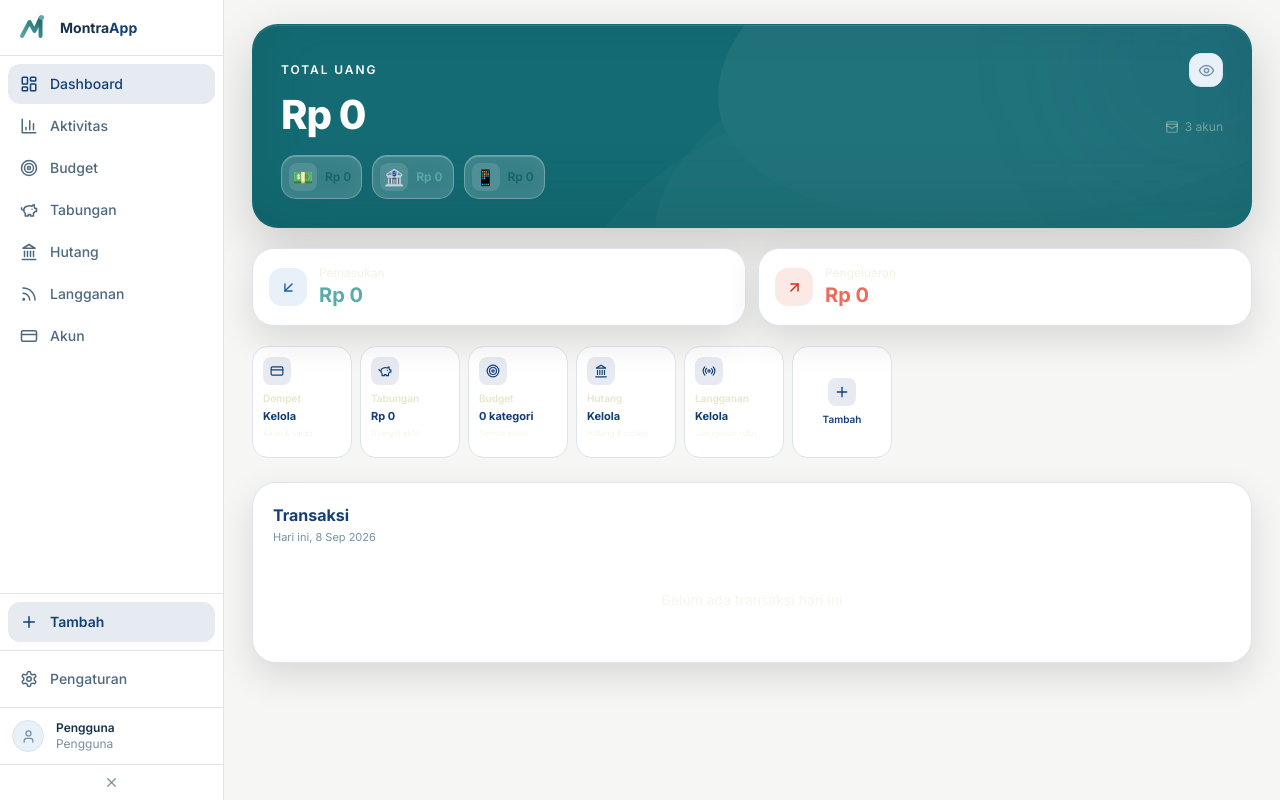
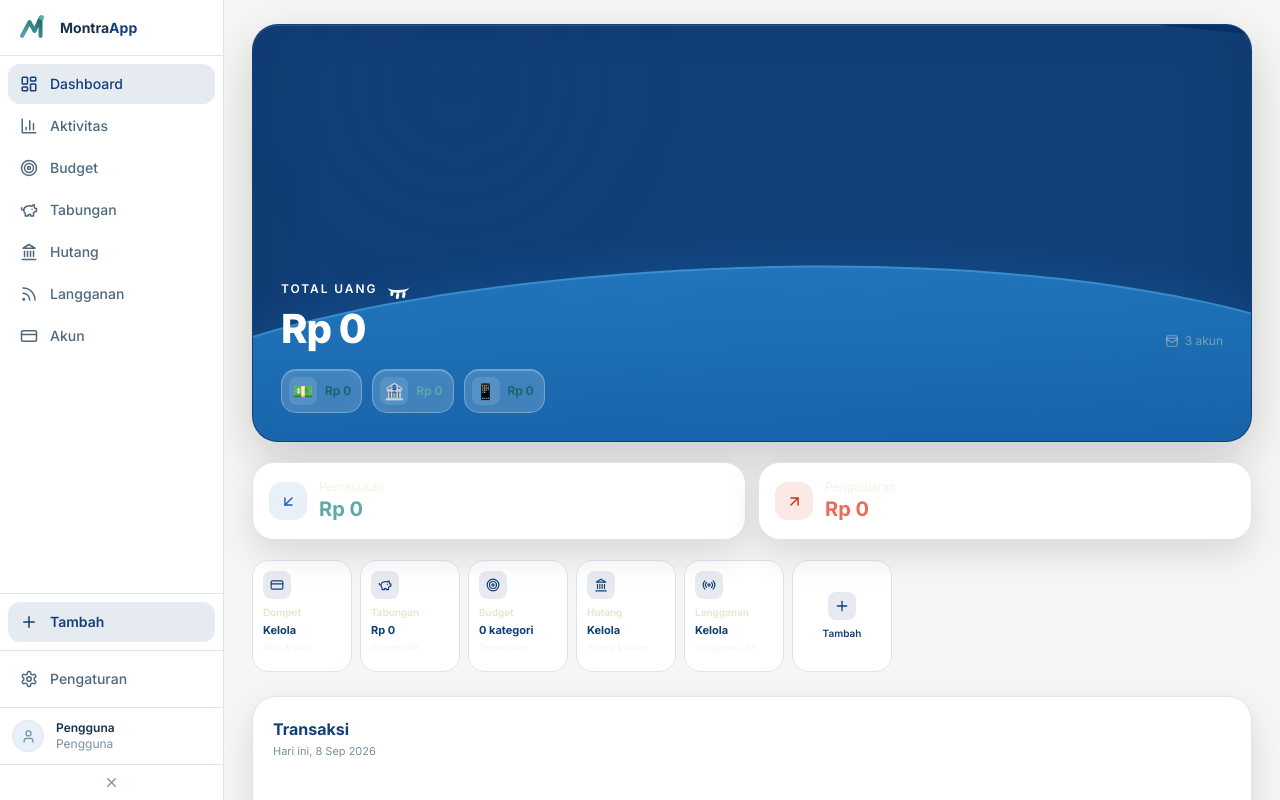
Before and after one commit to hazelinos/Tester, a React (Vite) app: page / in a window 1280 px wide. Built offline with nearby package versions, Linux system fonts and the light colour scheme.

Commit message:
style: add blue liquid waves to total balance card

```diff
--- a/src/index.css
+++ b/src/index.css
@@ -98,10 +98,24 @@ div.bg-card.border.border-border.rounded-2xl.p-2\\.5.space-y-2:has(.snap-x) > di
 /* Keep the Category filter visibly active while its picker is open. */
 div.flex.gap-1\\.5.overflow-x-auto.scrollbar-none.pb-0\\.5:has(+ div.bg-card.border.border-border.rounded-2xl.p-2\\.5.space-y-2) > button:nth-child(4) { background:#123F78; color:#FFFFFF; border-color:#123F78; }
 
-/* Total balance: white type and liquid-glass account chips on the teal card. */
+/* Total balance: white type and liquid-glass account chips on the blue card. */
+.dashboard-balance { background:#123F78; border-color:rgba(18,63,120,.42); box-shadow:inset 0 1px 0 rgba(255,255,255,.13),inset 0 -30px 70px rgba(5,30,72,.20),0 18px 50px rgba(0,0,0,.18); }
+.dashboard-balance > * { position:relative; z-index:2; }
+.dashboard-balance::before,
+.dashboard-balance::after { content:""; position:absolute; pointer-events:none; z-index:1; }
+.dashboard-balance::before { left:-14%; bottom:-32%; width:132%; height:74%; border-radius:48% 52% 0 0 / 46% 62% 0 0; background:linear-gradient(180deg,rgba(37,132,205,.78),rgba(18,91,164,.92)); transform:rotate(-2deg); box-shadow:inset 0 2px 0 rgba(107,205,255,.30),0 -12px 34px rgba(25,132,214,.14); }
+.dashboard-balance::after { left:25%; bottom:-43%; width:118%; height:76%; border-radius:52% 48% 0 0 / 58% 42% 0 0; background:linear-gradient(180deg,rgba(12,73,143,.96),rgba(8,47,105,.98)); transform:rotate(6deg); box-shadow:inset 0 2px 0 rgba(82,166,231,.18); }
 .dashboard-balance p { color:#FFFFFF !important; }
 .dashboard-balance .dashboard-account-chip { background:rgba(255,255,255,.16); border-color:rgba(255,255,255,.28) !important; box-shadow:inset 0 1px 0 rgba(255,255,255,.22), inset 0 0 18px rgba(255,255,255,.05); backdrop-filter:blur(16px); -webkit-backdrop-filter:blur(16px); }
 .dashboard-balance .dashboard-account-chip > span:first-child { background:rgba(255,255,255,.12) !important; }
+
+/* Total balance header: place the visibility control immediately beside the title and render it as the requested closed-eyelash mark. */
+.dashboard-balance > .relative > div:first-child { justify-content:flex-start !important; gap:9px; }
+.dashboard-balance > .relative > div:first-child .dashboard-icon-button { width:25px; height:24px; padding:0; border:0; border-radius:6px; background:transparent; color:#FFFFFF; box-shadow:none; position:relative; flex:0 0 25px; }
+.dashboard-balance > .relative > div:first-child .dashboard-icon-button:hover { background:rgba(255,255,255,.08); }
+.dashboard-balance > .relative > div:first-child .dashboard-icon-button svg { display:none; }
+.dashboard-balance > .relative > div:first-child .dashboard-icon-button::before { content:""; position:absolute; left:2px; top:5px; width:21px; height:11px; border-bottom:3px solid rgba(255,255,255,.95); border-radius:0 0 50% 50%; transform:rotate(-1deg); }
+.dashboard-balance > .relative > div:first-child .dashboard-icon-button::after { content:""; position:absolute; left:5px; top:13px; width:3px; height:6px; border-radius:3px; background:#FFFFFF; box-shadow:6px 2px 0 #FFFFFF,12px 0 0 #FFFFFF; transform:rotate(10deg); transform-origin:top center; }
 
 /* Transaction list: blue hierarchy with red amounts. */
 .dashboard-glass-card h2 { color:#123F78 !important; }
```
